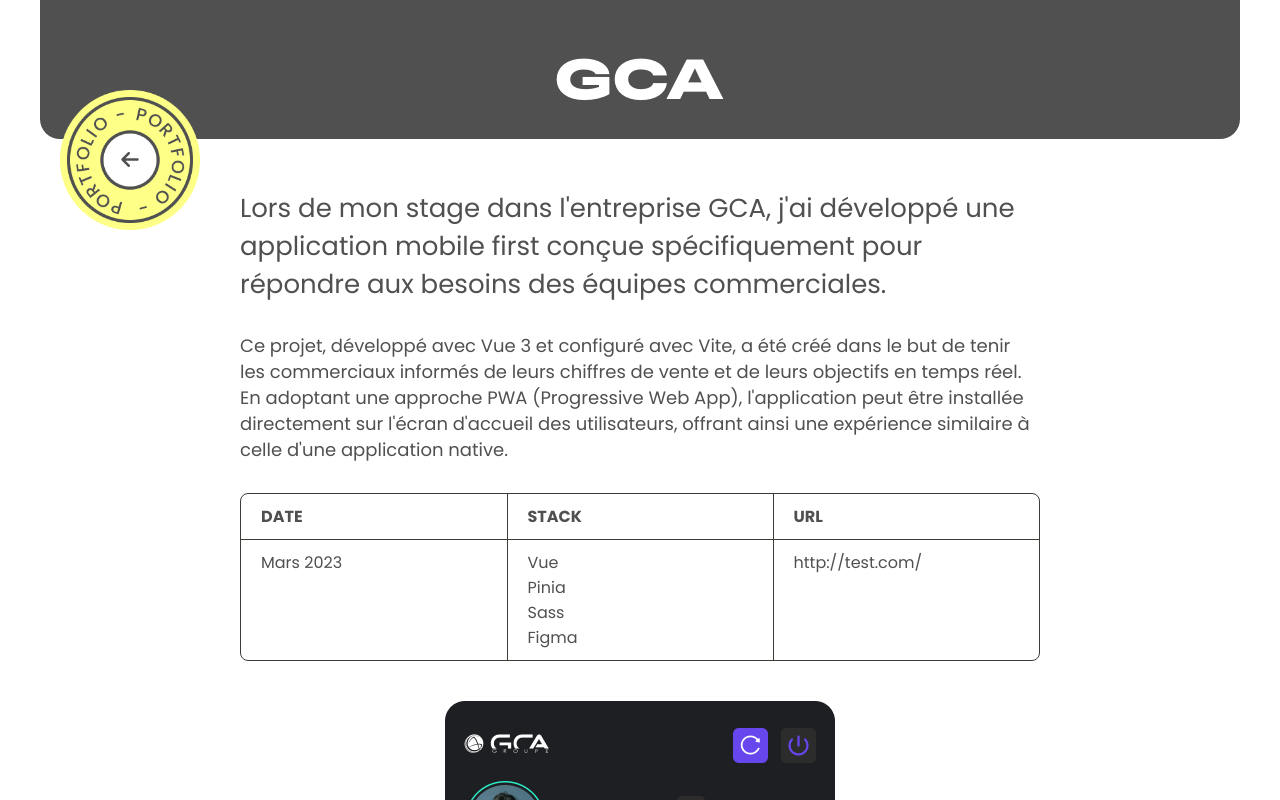
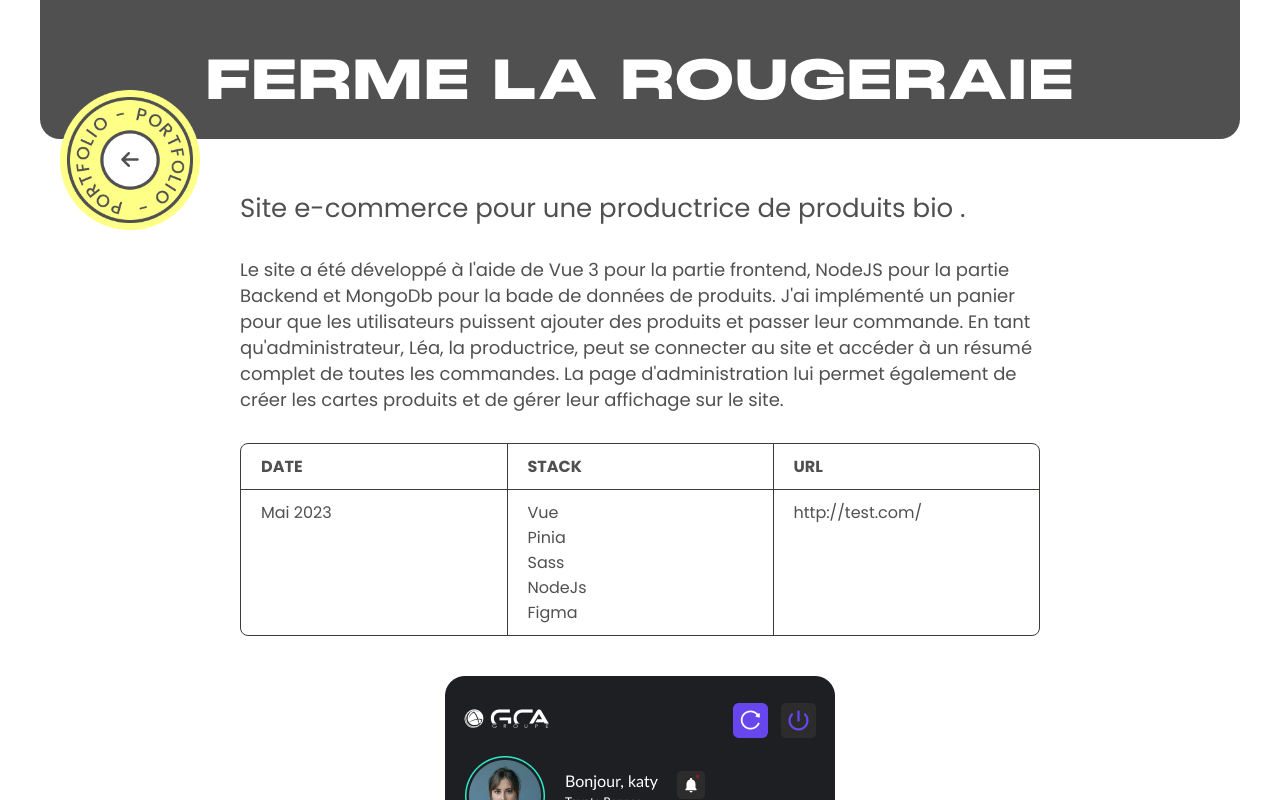
Before and after one commit to ThomasdevLC/portfolio_07_2023, a React (Create React App) app: page /pwa/2 in a window 1280 px wide. Shown: the top 800 px of the page. Built offline with nearby package versions, Linux system fonts and the light colour scheme.

Commit message:
new cv + new worklist

```diff
--- a/src/worklist/worklistData.js
+++ b/src/worklist/worklistData.js
@@ -1,8 +1,23 @@
 const worklist = [
   {
     id: 1,
+    title: "ASPHALT",
+    description: "Site E-commerce",
+    period: "Août 2023",
+    // image: require("../assets/images/portfolio.png"),
+    image: require("../assets/images/josh4.webp"),
+    tags: ["React", "Sass", "Gsap", "Framer-Motion"],
+    link: "portfolio",
+    intro:
+      " Réseau social interne pour les employés d'une entreprise réalisé durant ma formation Openclassrooms.",
+    pitch:
+      "Le projet fullstack  comprend une page de connexion permettant à l'utilisateur de se connecter, ou bien de créer un compte, une fonctionnalité de création de messages ainsi qu' une page listant les posts et commentaires.",
+    url: "http://test.com/",
+  },
+  {
+    id: 2,
     title: "FERME LA ROUGERAIE",
-    description: "Site E-commerce ",
+    description: "Site E-commerce",
     period: "Mai 2023",
     // image: require("../assets/images/ferme_rougeraie.png"),
     image: require("../assets/images/josh.webp"),
@@ -14,7 +29,7 @@
     url: "http://test.com/",
   },
   {
-    id: 2,
+    id: 3,
     title: "GCA",
     description: "Stage Gca",
     period: "Mars 2023",
@@ -29,7 +44,7 @@
     url: "http://test.com/",
   },
   {
-    id: 3,
+    id: 4,
     title: "KASA",
     description: "Formation OpenClassrooms",
     period: "Décembre 2022",
@@ -44,7 +59,7 @@
     url: "http://test.com/",
   },
   {
-    id: 4,
+    id: 5,
     title: "GROUPOMANIA",
     description: "Formation OpenClassrooms",
     period: "Novembre 2022",
@@ -58,21 +73,6 @@
       "Le projet fullstack  comprend une page de connexion permettant à l'utilisateur de se connecter, ou bien de créer un compte, une fonctionnalité de création de messages ainsi qu' une page listant les posts et commentaires.",
     url: "http://test.com/",
   },
-  {
-    id: 5,
-    title: "PORTFOLIO",
-    description: "Formation OpenClassrooms",
-    period: "Juillet 2023",
-    // image: require("../assets/images/portfolio.png"),
-    image: require("../assets/images/josh4.webp"),
-    tags: ["React", "Sass", "Gsap", "Framer-Motion"],
-    link: "portfolio",
-    intro:
-      " Réseau social interne pour les employés d'une entreprise réalisé durant ma formation Openclassrooms.",
-    pitch:
-      "Le projet fullstack  comprend une page de connexion permettant à l'utilisateur de se connecter, ou bien de créer un compte, une fonctionnalité de création de messages ainsi qu' une page listant les posts et commentaires.",
-    url: "http://test.com/",
-  },
 ];
 
 export default worklist;
--- a/src/worklist/worklistDataEn.js
+++ b/src/worklist/worklistDataEn.js
@@ -1,6 +1,21 @@
 const worklistEn = [
   {
     id: 1,
+    title: "ASPHALT",
+    description: "E-commerce Website",
+    period: "August 2023",
+    image: require("../assets/images/portfolio.png"),
+    tags: ["React", "Sass", "Gsap", "Framer-Motion"],
+    link: "portfolio",
+    intro:
+      "Internal social network for employees of a company, created during my OpenClassrooms training.",
+    pitch:
+      "The full-stack project includes a login page allowing the user to sign in or create an account, a feature to create messages, as well as a page listing posts and comments.",
+    url: "http://test.com/",
+  },
+
+  {
+    id: 2,
     title: "FERME LA ROUGERAIE",
     description: "E-commerce Website",
     period: "May 2023",
@@ -13,7 +28,7 @@
     url: "http://test.com/",
   },
   {
-    id: 2,
+    id: 3,
     title: "GCA",
     description: "Gca Internship",
     period: "March 2023",
@@ -27,7 +42,7 @@
     url: "http://test.com/",
   },
   {
-    id: 3,
+    id: 4,
     title: "KASA",
     description: "OpenClassrooms Training",
     period: "December 2022",
@@ -41,7 +56,7 @@
     url: "http://test.com/",
   },
   {
-    id: 4,
+    id: 5,
     title: "GROUPOMANIA",
     description: "OpenClassrooms Training",
     period: "November 2022",
@@ -54,20 +69,6 @@
       "The full-stack project includes a login page allowing the user to sign in or create an account, a feature to create messages, as well as a page listing posts and comments.",
     url: "http://test.com/",
   },
-  {
-    id: 5,
-    title: "PORTFOLIO",
-    description: "OpenClassrooms Training",
-    period: "July 2023",
-    image: require("../assets/images/portfolio.png"),
-    tags: ["React", "Sass", "Gsap", "Framer-Motion"],
-    link: "portfolio",
-    intro:
-      "Internal social network for employees of a company, created during my OpenClassrooms training.",
-    pitch:
-      "The full-stack project includes a login page allowing the user to sign in or create an account, a feature to create messages, as well as a page listing posts and comments.",
-    url: "http://test.com/",
-  },
 ];
 
 export default worklistEn;
```
Also changed, not shown: src/assets/images/cv.png (deleted), 1 other file (tests, documents, lock files or other folders).
